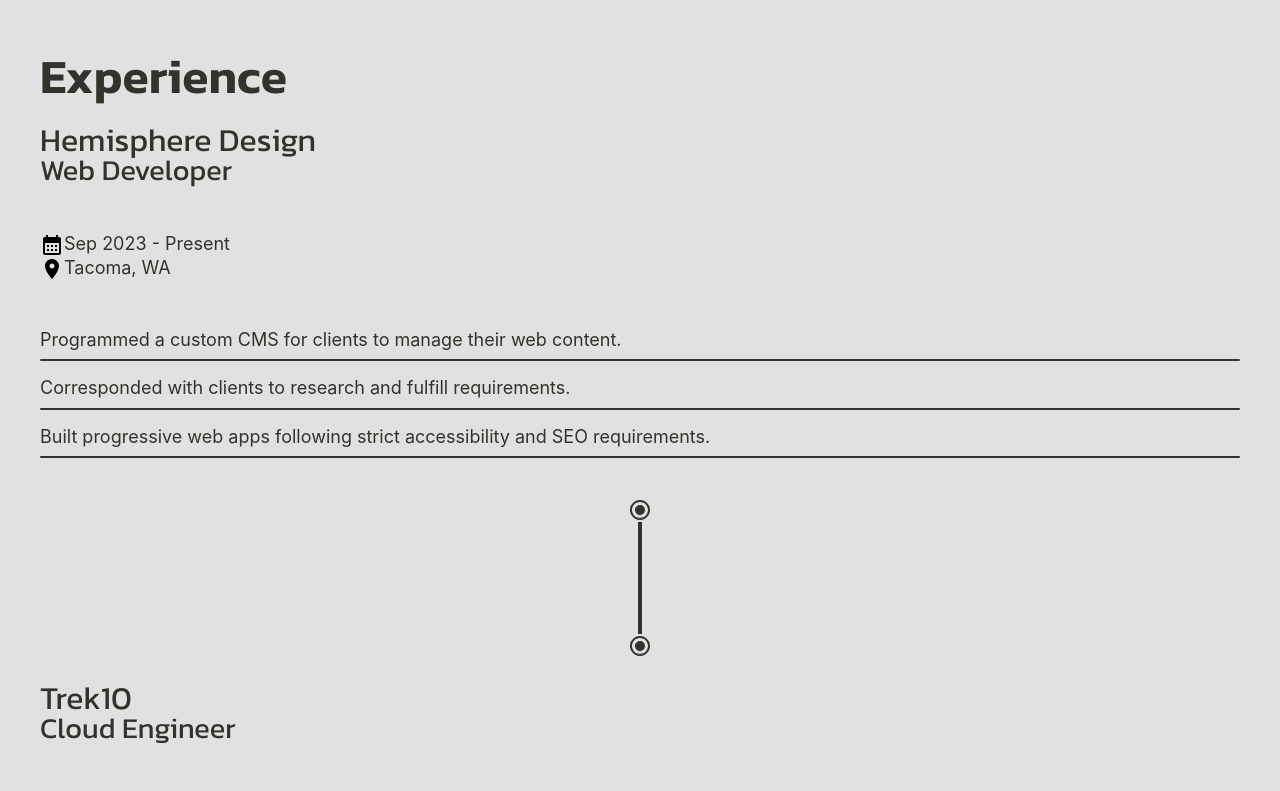
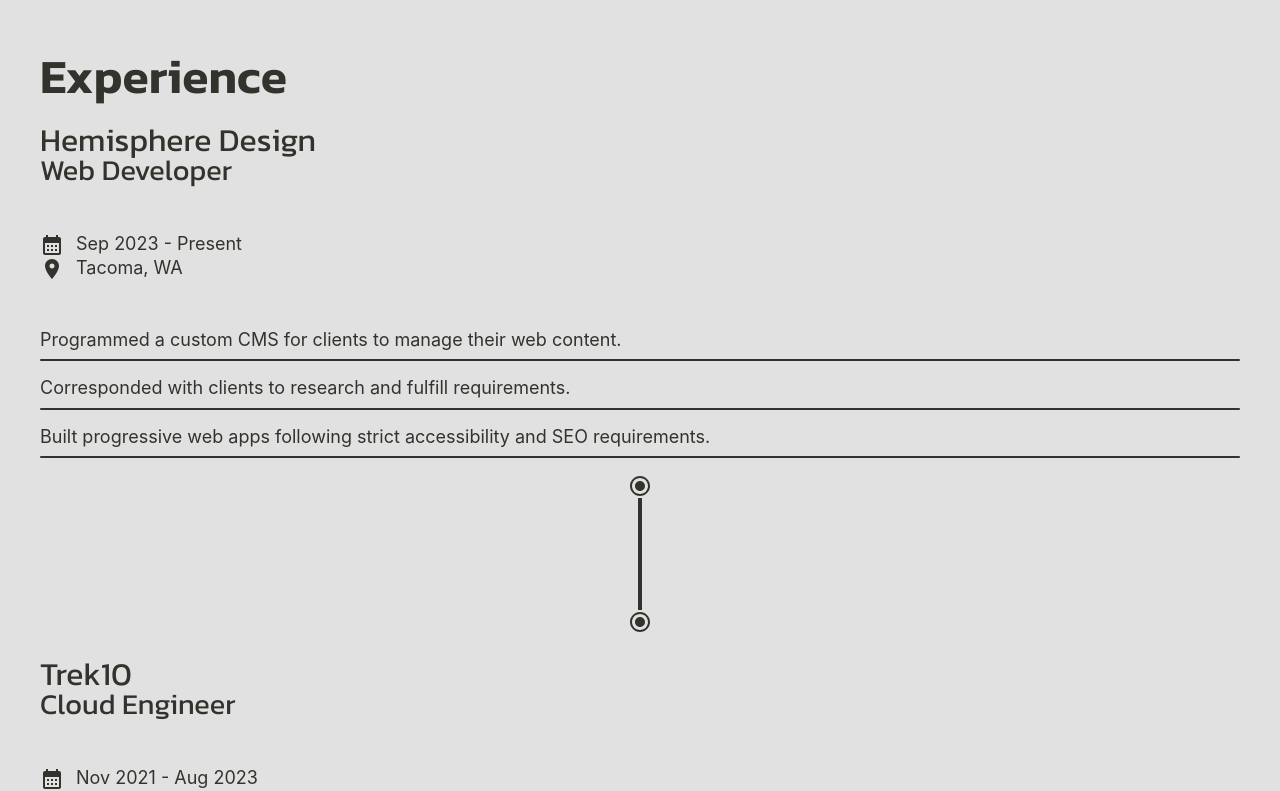
Before and after one commit to Lo-GR/portfoliov3, a React (Create React App) app: page / in a window 1280 px wide. Shown: the part 1560-2351 px from the top of the page. Built offline with nearby package versions, Linux system fonts and the light colour scheme.

Commit message:
more motion and styling

```diff
--- a/src/Components/BarGraph/Index.tsx
+++ b/src/Components/BarGraph/Index.tsx
@@ -14,7 +14,7 @@ const BarGraph = ({ tableName, data }: BarGraphProps) => {
     <div className='w-full flex flex-col'>
       <h2 className='mb-6'>{tableName}</h2>
       {data.map(d => {
-        return <Bar dataPoint={d} />
+        return <Bar dataPoint={d} key={d.name} />
       })}
     </div>
   )
--- a/src/Components/Experience/ExperienceNode.tsx
+++ b/src/Components/Experience/ExperienceNode.tsx
@@ -22,12 +22,12 @@ const ExperienceNode = ({ dataSet }: ExperienceNodeProps) => {
       </div>
 
       <div>
-        <div className='flex'>
-          <CalendarMonthIcon sx={{}} />
+        <div className='flex gap-3'>
+          <CalendarMonthIcon sx={{ color: "#33332D" }} />
           <p>{dateStart} - {dateEnd}</p>
         </div>
-        <div className='flex'>
-          <LocationOnIcon sx={{}} />
+        <div className='flex gap-3'>
+          <LocationOnIcon sx={{ color: "#33332D" }} />
           <p>{location}</p>
         </div>
       </div>
--- a/src/Components/Experience/Index.tsx
+++ b/src/Components/Experience/Index.tsx
@@ -22,10 +22,10 @@ const Experience = ({ data }: ExperienceProps) => {
       <div className='flex flex-col gap-6'>
         {data.map((experience, index) => {
           return (
-            <>
+            <div key={index}>
               <ExperienceNode dataSet={experience} />
               {index < numOfNodes ? <NodeLine /> : <></>}
-            </>
+            </div>
           )
         })}
       </div>
--- a/src/Components/Testimonials/Index.tsx
+++ b/src/Components/Testimonials/Index.tsx
@@ -1,4 +1,5 @@
 import PersonIcon from '@mui/icons-material/Person';
+import { motion } from 'framer-motion';
 
 type TestimonialsProps = {
   data: {
@@ -9,21 +10,39 @@ type TestimonialsProps = {
 }
 
 const Testimonials = ({ data }: TestimonialsProps) => {
-
+  const tileVariants = {
+    visible: {
+      opacity: 1,
+      y: 0,
+      transition: {
+        duration: 1,
+      },
+    },
+    initial: {
+      opacity: 0,
+      y: 100,
+    },
+  }
   return (
     <div>
       <h2 className='mb-6'>Testimonials</h2>
 
-      <div className='flex flex-col justify-between lg:flex-row' >
+      <div className='flex flex-col justify-between gap-12 lg:gap-0 lg:flex-row' >
         {data.map(t => {
           return (
-            <div className='p-5 rounded border-sp-background-300 border-2 border-solid flex-col flex justify-between gap-6 w-full lg:w-[30%]'>
+            <motion.div
+              variants={tileVariants}
+              initial="initial"
+              whileInView="visible"
+              viewport={{ once: true }}
+              key={t.name}
+              className='p-5 rounded border-sp-background-300 border-2 border-solid flex-col flex justify-between gap-6 w-full lg:w-[30%]'>
               <p>{t.kindWords}</p>
               <div className='flex gap-3'>
                 <PersonIcon sx={{ color: "#33332D" }} />
                 <p>{t.name} - {t.title}</p>
               </div>
-            </div>
+            </motion.div>
           )
         })}
       </div>
```
